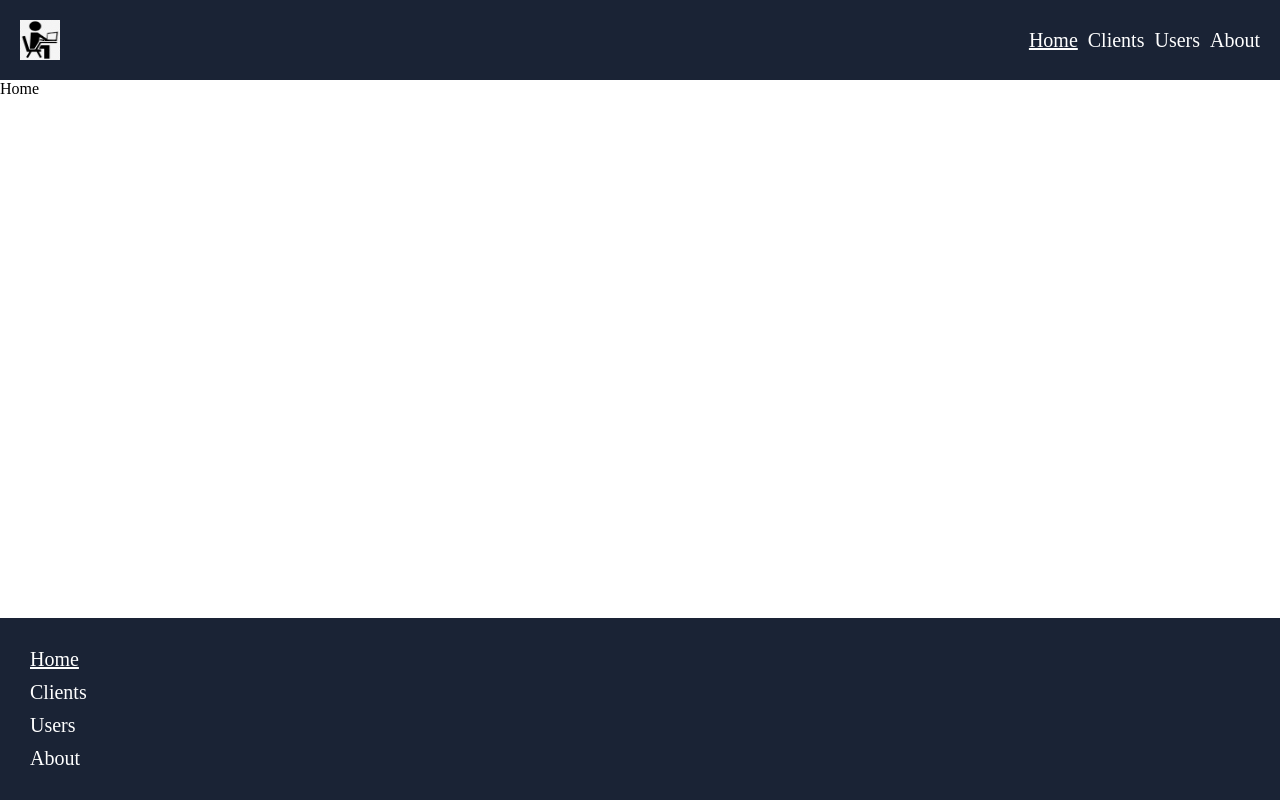
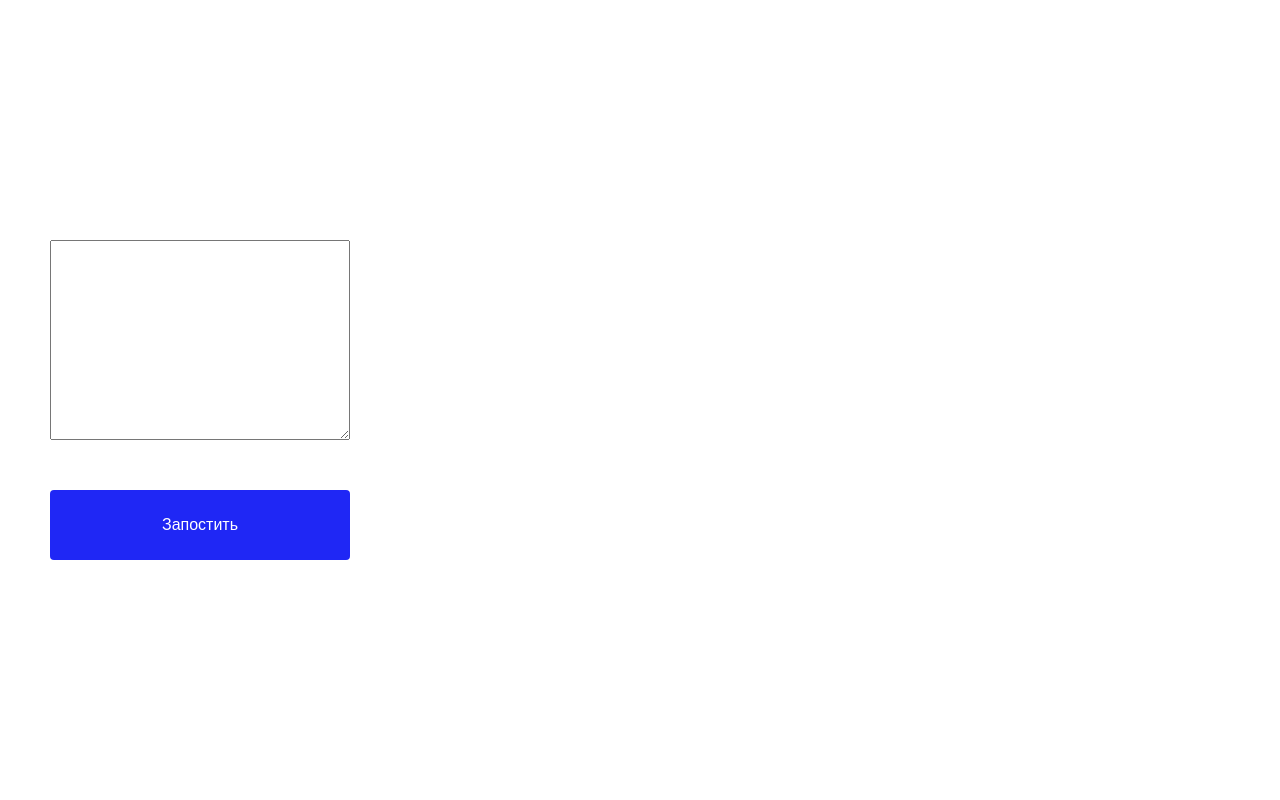
Before and after one commit to andriib77/react-cohort33-ts, a React (Create React App) app: page / in a window 1280 px wide. Built offline with nearby package versions, Linux system fonts and the light colour scheme.

Commit message:
homework27

```diff
--- a/src/App.tsx
+++ b/src/App.tsx
@@ -26,12 +26,13 @@ import Homework22 from "homeworks/Homework22/Homework22";
 import Homework23 from "homeworks/Homework23/Homework23";
 import Homework24 from "homeworks/Homework24/Homework24";
 import Homework25 from "homeworks/Homework25/Homework25";
+import Homework27 from "homeworks/Homework27/Homework27";
 
 function App() {
   return (
     <BrowserRouter>
       <GlobalStyles />
-      <Layout>
+      {/* <Layout>
         <Routes>
           <Route path="/" element={<Home />} />
           <Route path="/clients" element={<Clients />} />
@@ -42,7 +43,7 @@ function App() {
           <Route path="/about" element={<About />} />
           <Route path="*" element="Page Not Found" />
         </Routes>
-      </Layout>
+      </Layout> */}
       {/* <Lesson20 /> */}
       {/* <Lesson21 /> */}
       {/* <Lesson22 /> */}
@@ -55,6 +56,7 @@ function App() {
       {/* <Homework23 /> */}
       {/* <Homework24 /> */}
       {/* <Homework25 /> */}
+      <Homework27 />
     </BrowserRouter>
   );
 }
--- /dev/null
+++ b/src/homeworks/Homework27/Homework27.tsx
@@ -0,0 +1,12 @@
+import BlogManagement from "./components/BlogManagement/BlogManagement";
+import { Homework27Wrapper } from "./styled";
+
+function Homework27() {
+  return (
+    <Homework27Wrapper>
+      <BlogManagement />
+    </Homework27Wrapper>
+  );
+}
+
+export default Homework27;
--- /dev/null
+++ b/src/homeworks/Homework27/components/BlogManagement/BlogManagement.tsx
@@ -0,0 +1,40 @@
+import Button from "components/Button/Button";
+import Card from "homeworks/Homework27/components/Card/Card";
+import { StyledBlogWraper, StyledButton, StyledTextarea } from "./styled";
+import { ChangeEvent, createContext, useState } from "react";
+
+export const MyTextareaContext = createContext({
+  myBlogMessage: "",
+});
+
+function BlogManagement() {
+  const [textareaMessage, setTextareaMessage] = useState<string>("");
+  const [message, setMessage] = useState<string>("");
+  const [isDisplay, setIsDisplay] = useState<boolean>(false);
+
+  const handleTextareaMessage = (event: ChangeEvent<HTMLTextAreaElement>) => {
+    setTextareaMessage(event.target.value);
+  };
+
+  const handleSetMessage = () => {
+    setMessage(textareaMessage);
+    setIsDisplay(true);
+  };
+
+  return (
+    <MyTextareaContext.Provider value={{ myBlogMessage: message }}>
+      <StyledBlogWraper>
+        <StyledTextarea
+          id="textArea"
+          name="textAreaId"
+          onChange={handleTextareaMessage}
+          value={textareaMessage}
+        />
+        <Button name="Запостить" onClick={handleSetMessage} />
+        {isDisplay ? <Card /> : <></>}
+      </StyledBlogWraper>
+    </MyTextareaContext.Provider>
+  );
+}
+
+export default BlogManagement;
--- /dev/null
+++ b/src/homeworks/Homework27/components/BlogManagement/styled.ts
@@ -0,0 +1,19 @@
+import styled from "@emotion/styled";
+
+export const StyledBlogWraper = styled.div`
+  display: flex;
+  flex-direction: column;
+  align-items: center;
+  gap: 20px;
+  padding: 50px;
+  width: 100%;
+`;
+
+export const StyledTextarea = styled.textarea`
+  width: 300px;
+  height: 200px;
+`;
+export const StyledButton = styled.button`
+  width: 200px;
+  height: 100px;
+`;
--- /dev/null
+++ b/src/homeworks/Homework27/components/Card/Card.tsx
@@ -0,0 +1,14 @@
+import Message from "../Message/Message";
+import { StyledCardWraper } from "./styled";
+
+function Card() {
+  return (
+    <StyledCardWraper>
+      <span>Имя: Андрей</span>
+      <span>Фамилия: Андреев</span>
+      <Message />
+    </StyledCardWraper>
+  );
+}
+
+export default Card;
--- /dev/null
+++ b/src/homeworks/Homework27/components/Card/styled.ts
@@ -0,0 +1,11 @@
+import styled from '@emotion/styled';
+
+export const StyledCardWraper = styled.div`
+  display: flex;
+  flex-direction: column;
+  padding: 10px;
+  width: 300px;
+  height: 200px;
+  border: 1px solid black;
+  border-radius: 5px;
+`;
--- /dev/null
+++ b/src/homeworks/Homework27/components/Message/Message.tsx
@@ -0,0 +1,15 @@
+import { useContext } from "react";
+import { MyTextareaContext } from "../BlogManagement/BlogManagement";
+
+function Message() {
+  const myMessage = useContext(MyTextareaContext);
+
+  const { myBlogMessage } = myMessage;
+  return (
+    <div>
+      <span>Сообщение: {myBlogMessage}</span>
+    </div>
+  );
+}
+
+export default Message;
--- /dev/null
+++ b/src/homeworks/Homework27/styled.ts
@@ -0,0 +1,11 @@
+import styled from "@emotion/styled";
+
+export const Homework27Wrapper = styled.div`
+  display: flex;
+  flex-direction: column;
+  justify-content: center;
+  /* align-items: center; */
+  /* flex: 1; */
+  width: 400px;
+  min-height: 300px;
+`;
```
